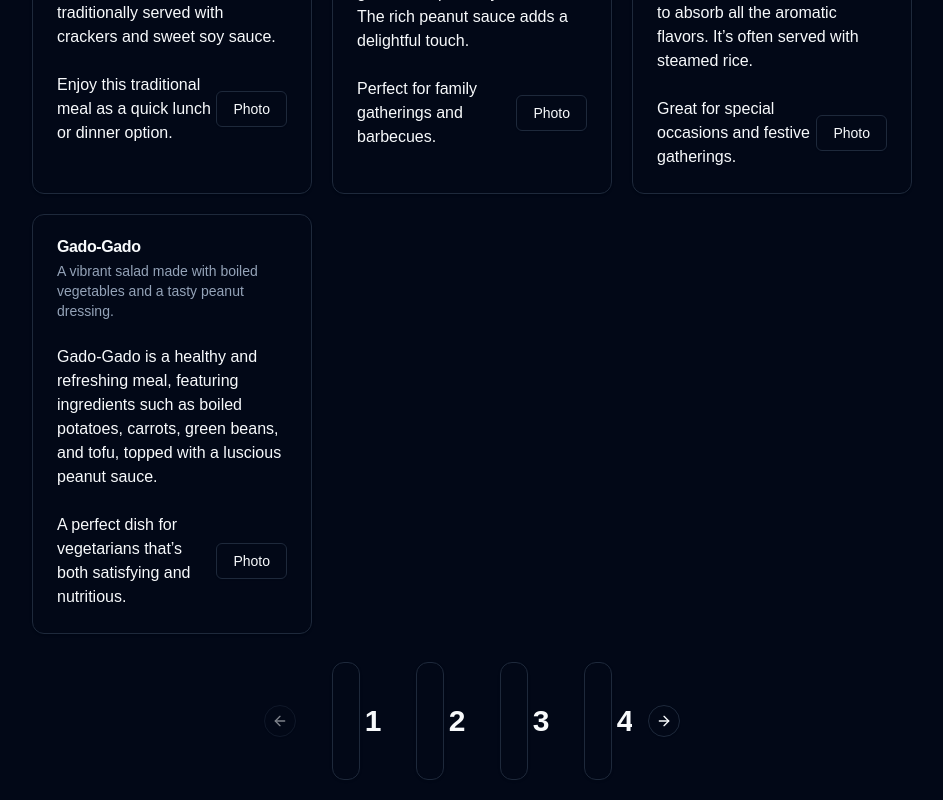
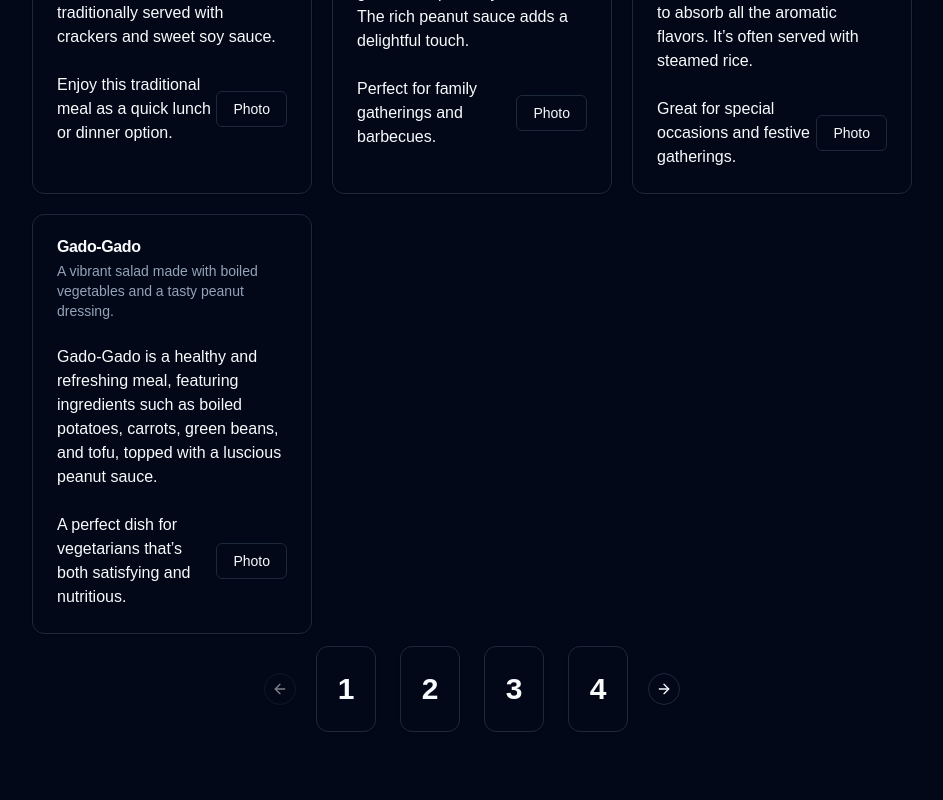
Before and after one commit to calvinrahmat/belajar-leonard, a Next.js app: page / in a window 1280 px wide. Shown: the part 663-1463 px from the top of the page, without its empty margins (168-1111 px from the left). After the commit the page ends 1399 px from the top, so only its background shows below. Built offline with nearby package versions, Linux system fonts and the light colour scheme.

Commit message:
updated by Leon

```diff
--- a/app/page.tsx
+++ b/app/page.tsx
@@ -71,9 +71,9 @@ export default function Home() {
       <CarouselContent>
         {Array.from({ length: 10 }).map((_, index) => (
           <CarouselItem key={index} className="md:basis-1/2 lg:basis-1/4">
-            <div className="p-5">
+            <div className="p-1">
               <Card>
-              <CardContent className="flex aspect-square items-center justify-center p-10">
+              <CardContent className="flex aspect-square items-center justify-center p-6">
               <span className="text-3xl font-semibold">{index + 1}</span>
                 </CardContent>
               </Card>
```
